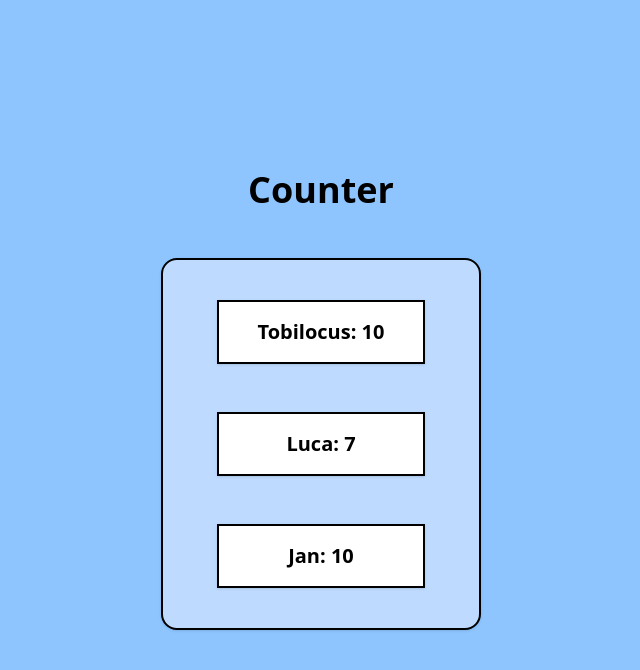
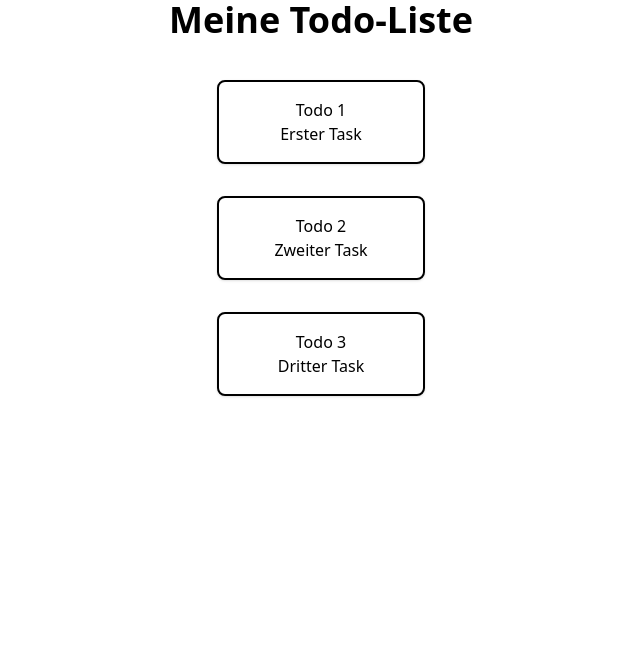
Before and after one commit to kecksi999/WebBasics, a React (Vite) app in the folder react-basics/my-app/: page / in a window 1280 px wide. Shown: the top 670 px of the page, without its empty margins (319-959 px from the left). Built offline with nearby package versions, Linux system fonts and the light colour scheme.

Commit message:
finished UseEffect

```diff
--- a/react-basics/my-app/src/App.tsx
+++ b/react-basics/my-app/src/App.tsx
@@ -1,6 +1,6 @@
 import CounterInterface from "./components/CounterInterface";
-
+import TodoInterface from "./components/TodoInterface";
 
 export default function App() {
-return <CounterInterface />;
+  return <TodoInterface />;
 }
--- /dev/null
+++ b/react-basics/my-app/src/components/Todo.tsx
@@ -0,0 +1,22 @@
+import { useState } from "react";
+
+type TodoProps = {
+  name: string;
+  kommentar: string;
+};
+
+export default function Todo({ name, kommentar }: TodoProps) {
+  const [erledigt, setErledigt] = useState(false);
+
+  return (
+    <div
+      className={`p-4 m-4 border-2  border-black shadow text-center cursor-pointer select-none bg-white w-52 rounded-lg ${
+        erledigt ? "line-through bg-gray-200 text-gray-500" : ""
+      }`}
+      onClick={() => setErledigt(!erledigt)}
+    >
+      <h2>{name}</h2>
+      <p>{kommentar}</p>
+    </div>
+  );
+}
--- /dev/null
+++ b/react-basics/my-app/src/components/TodoInterface.tsx
@@ -0,0 +1,30 @@
+import { useEffect, useState } from "react";
+import Todo from "./Todo";
+import todosData from "../todos.json";
+
+export default function TodoInterface() {
+  const [todos, setTodos] = useState<
+    { id: number; name: string; kommentar: string }[]
+  >([]);
+
+  useEffect(() => {
+    setTodos(todosData);
+  }, []);
+
+  return (
+    <div className="flex flex-col items-center">
+      <h1 className="text-4xl font-bold mb-6">Meine Todo-Liste</h1>
+
+      <div className="flex flex-col items-center">
+        {todos.map((todo) => (
+          <Todo
+            key={todo.id}
+            id={todo.id}
+            name={todo.name}
+            kommentar={todo.kommentar}
+          />
+        ))}
+      </div>
+    </div>
+  );
+}
--- /dev/null
+++ b/react-basics/my-app/src/todos.json
@@ -0,0 +1,5 @@
+[
+  { "id": 1, "name": "Todo 1", "kommentar": "Erster Task" },
+  { "id": 2, "name": "Todo 2", "kommentar": "Zweiter Task" },
+  { "id": 3, "name": "Todo 3", "kommentar": "Dritter Task" }
+]
```
